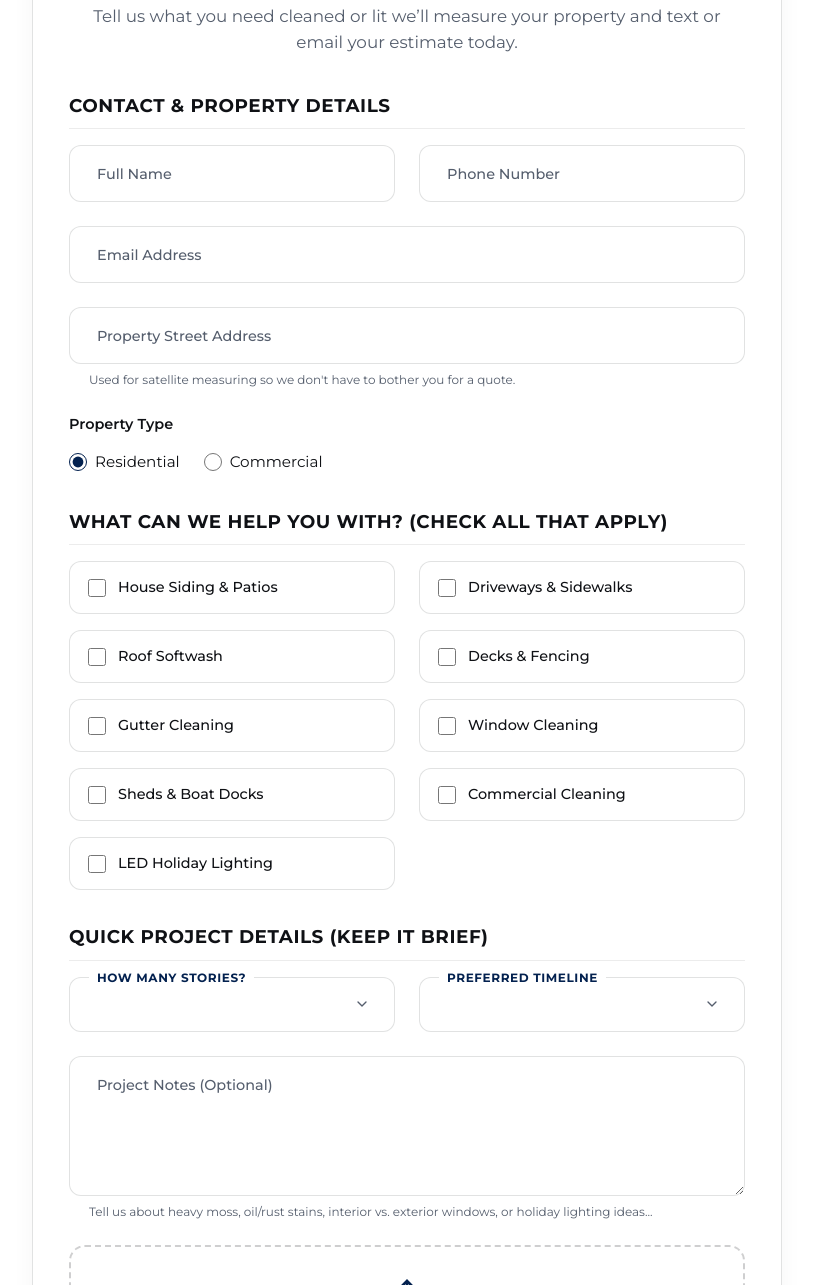
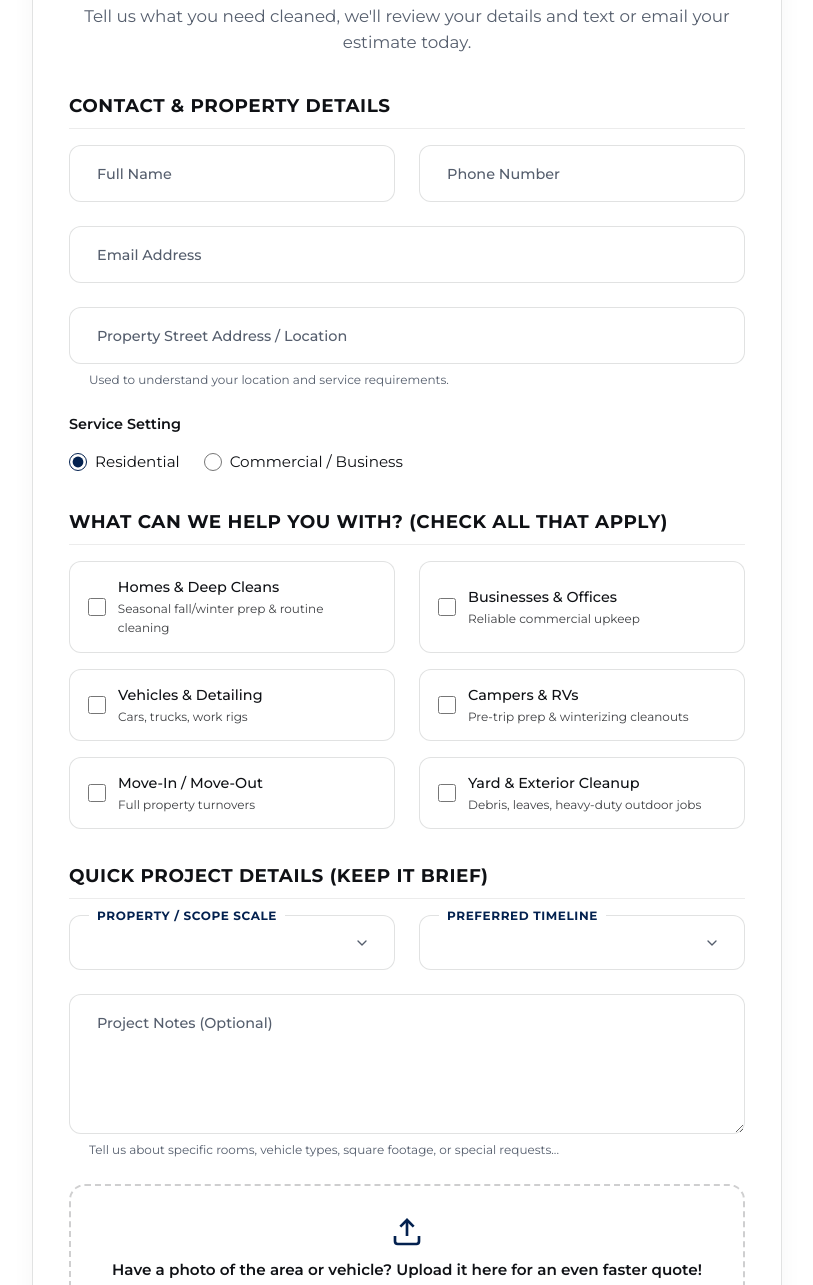
Before and after one commit to stefan-soz/Rush-Cleaning, a plain HTML site: page quote.html in a window 1280 px wide. Shown: the part 264-1549 px from the top of the page, without its empty margins (233-1046 px from the left). Drawn offline with Linux system fonts and the light colour scheme.

```diff
--- a/quote.html
+++ b/quote.html
@@ -686,7 +686,7 @@ textarea:focus-visible {
 </head>
 <body>
 
-    <!-- HEADER WITH CENTERED LOGO AND BACK BUTTON -->
+  <!-- HEADER WITH CENTERED LOGO AND BACK BUTTON -->
     <header class="site-header">
         <div class="header-container">
             <a href="/" class="back-btn">
@@ -706,7 +706,7 @@ textarea:focus-visible {
 
         <div class="form-card">
             <h1>Get Your Free, Fast Quote</h1>
-            <p>Tell us what you need cleaned or lit we’ll measure your property and text or email your estimate today.</p>
+            <p>Tell us what you need cleaned, we'll review your details and text or email your estimate today.</p>
 
             <!-- Status Message Banner -->
             <div id="status-banner" class="message-banner">
@@ -720,7 +720,7 @@ textarea:focus-visible {
                 <input type="hidden" name="_next" value="https://rush-cleaning.stefanswebdesigns.workers.dev/thanks">
 
                 <!-- Form Configurations -->
-                <input type="hidden" name="_subject" value="New Quote Request - Crossroads Mobile RV Service">
+                <input type="hidden" name="_subject" value="New Quote Request - Cleaning Service">
                 <input type="hidden" name="_template" value="table">
                 <input type="hidden" name="_captcha" value="false">
 
@@ -738,7 +738,6 @@ textarea:focus-visible {
                     <div class="form-group">
                         <input type="tel" id="phone" name="phone" placeholder=" " required />
                         <label for="phone">Phone Number</label>
-
                     </div>
                 </div>
 
@@ -752,14 +751,14 @@ textarea:focus-visible {
                 <div class="form-row">
                     <div class="form-group">
                         <input type="text" id="street-address" name="street_address" placeholder=" " required />
-                        <label for="street-address">Property Street Address</label>
-                        <span class="helper-text">Used for satellite measuring so we don't have to bother you for a quote.</span>
+                        <label for="street-address">Property Street Address / Location</label>
+                        <span class="helper-text">Used to understand your location and service requirements.</span>
                     </div>
                 </div>
 
                 <div class="form-row">
                     <div class="radio-group-container">
-                        <span class="radio-group-label">Property Type</span>
+                        <span class="radio-group-label">Service Setting</span>
                         <div class="radio-options">
                             <label class="radio-label">
                                 <input type="radio" name="property_type" value="Residential" checked />
@@ -767,7 +766,7 @@ textarea:focus-visible {
                             </label>
                             <label class="radio-label">
                                 <input type="radio" name="property_type" value="Commercial" />
-                                Commercial
+                                Commercial / Business
                             </label>
                         </div>
                     </div>
@@ -778,40 +777,28 @@ textarea:focus-visible {
 
                 <div class="checkbox-grid">
                     <label class="checkbox-tile">
-                        <input type="checkbox" name="services[]" value="House Siding & Patios" />
-                        <span>House Siding & Patios</span>
+                        <input type="checkbox" name="services[]" value="Homes & Deep Cleans" />
+                        <span>Homes & Deep Cleans <small style="display:block; font-weight:normal; opacity:0.8;">Seasonal fall/winter prep & routine cleaning</small></span>
                     </label>
                     <label class="checkbox-tile">
-                        <input type="checkbox" name="services[]" value="Driveways & Sidewalks" />
-                        <span>Driveways & Sidewalks</span>
+                        <input type="checkbox" name="services[]" value="Businesses & Offices" />
+                        <span>Businesses & Offices <small style="display:block; font-weight:normal; opacity:0.8;">Reliable commercial upkeep</small></span>
                     </label>
                     <label class="checkbox-tile">
-                        <input type="checkbox" name="services[]" value="Roof Softwash" />
-                        <span>Roof Softwash</span>
+                        <input type="checkbox" name="services[]" value="Vehicles & Detailing" />
+                        <span>Vehicles & Detailing <small style="display:block; font-weight:normal; opacity:0.8;">Cars, trucks, work rigs</small></span>
                     </label>
                     <label class="checkbox-tile">
-                        <input type="checkbox" name="services[]" value="Decks & Fencing" />
-                        <span>Decks & Fencing</span>
+                        <input type="checkbox" name="services[]" value="Campers & RVs" />
+                        <span>Campers & RVs <small style="display:block; font-weight:normal; opacity:0.8;">Pre-trip prep & winterizing cleanouts</small></span>
                     </label>
                     <label class="checkbox-tile">
-                        <input type="checkbox" name="services[]" value="Gutter Cleaning" />
-                        <span>Gutter Cleaning</span>
+                        <input type="checkbox" name="services[]" value="Move-In / Move-Out" />
+                        <span>Move-In / Move-Out <small style="display:block; font-weight:normal; opacity:0.8;">Full property turnovers</small></span>
                     </label>
                     <label class="checkbox-tile">
-                        <input type="checkbox" name="services[]" value="Window Cleaning" />
-                        <span>Window Cleaning</span>
-                    </label>
-                    <label class="checkbox-tile">
-                        <input type="checkbox" name="services[]" value="Sheds & Boat Docks" />
-                        <span>Sheds & Boat Docks</span>
-                    </label>
-                    <label class="checkbox-tile">
-                        <input type="checkbox" name="services[]" value="Commercial Cleaning" />
-                        <span>Commercial Cleaning</span>
-                    </label>
-                    <label class="checkbox-tile">
-                        <input type="checkbox" name="services[]" value="LED Holiday Lighting" />
-                        <span>LED Holiday Lighting</span>
+                        <input type="checkbox" name="services[]" value="Yard & Exterior Cleanup" />
+                        <span>Yard & Exterior Cleanup <small style="display:block; font-weight:normal; opacity:0.8;">Debris, leaves, heavy-duty outdoor jobs</small></span>
                     </label>
                 </div>
 
@@ -822,12 +809,12 @@ textarea:focus-visible {
                     <div class="form-group">
                         <select id="stories" name="stories" required>
                             <option value="" disabled selected></option>
-                            <option value="1 Story / Ranch">1 Story / Ranch</option>
-                            <option value="2 Stories">2 Stories</option>
-                            <option value="3+ Stories">3+ Stories</option>
-                            <option value="N/A (Driveway, Dock, or Commercial Flatwork only)">N/A (Driveway, Dock, or Commercial Flatwork only)</option>
+                            <option value="1 Story / Standard">1 Story / Standard</option>
+                            <option value="2+ Stories / Multi-Room">2+ Stories / Multi-Room</option>
+                            <option value="Vehicle / RV / Rig">Vehicle / RV / Rig</option>
+                            <option value="N/A / Exterior Yard Only">N/A / Exterior Yard Only</option>
                         </select>
-                        <label for="stories">How Many Stories?</label>
+                        <label for="stories">Property / Scope Scale</label>
                     </div>
                     <div class="form-group">
                         <select id="timeline" name="timeline" required>
@@ -844,7 +831,7 @@ textarea:focus-visible {
                     <div class="form-group">
                         <textarea id="message" name="message" placeholder=" "></textarea>
                         <label for="message">Project Notes (Optional)</label>
-                        <span class="helper-text">Tell us about heavy moss, oil/rust stains, interior vs. exterior windows, or holiday lighting ideas...</span>
+                        <span class="helper-text">Tell us about specific rooms, vehicle types, square footage, or special requests...</span>
                     </div>
                 </div>
 
@@ -856,7 +843,7 @@ textarea:focus-visible {
                             <polyline points="17 8 12 3 7 8"></polyline>
                             <line x1="12" y1="3" x2="12" y2="15"></line>
                         </svg>
-                        <span class="file-upload-text">Have a photo of the area? Upload it here for an even faster quote!</span>
+                        <span class="file-upload-text">Have a photo of the area or vehicle? Upload it here for an even faster quote!</span>
                         <span class="file-upload-hint">Drag & drop files or click to browse (Max 5MB total)</span>
                     </label>
                     <input type="file" id="file-picker" class="file-picker-input" multiple accept="image/*,.pdf,.doc,.docx" />
@@ -869,12 +856,12 @@ textarea:focus-visible {
                     <span>Get My Free Quote</span>
                     <svg viewBox="0 0 24 24"><path d="M5 12h14M12 5l7 7-7 7"/></svg>
                 </button>
-<!-- Trust & Privacy Disclaimer -->
-<div class="form-trust-notice">
-    <span>By submitting this form, you agree to our <a href="privacy.html">privacy policy</a>. We'll never share your information.</span>
-</div>
 
                 <!-- Trust & Privacy Disclaimer -->
+                <div class="form-trust-notice">
+                    <span>By submitting this form, you agree to our <a href="privacy.html">privacy policy</a>. We'll never share your information.</span>
+                </div>
+
                 <div class="form-trust-notice">
                     <span>100% Free • No Obligation</span>
                 </div>
```
